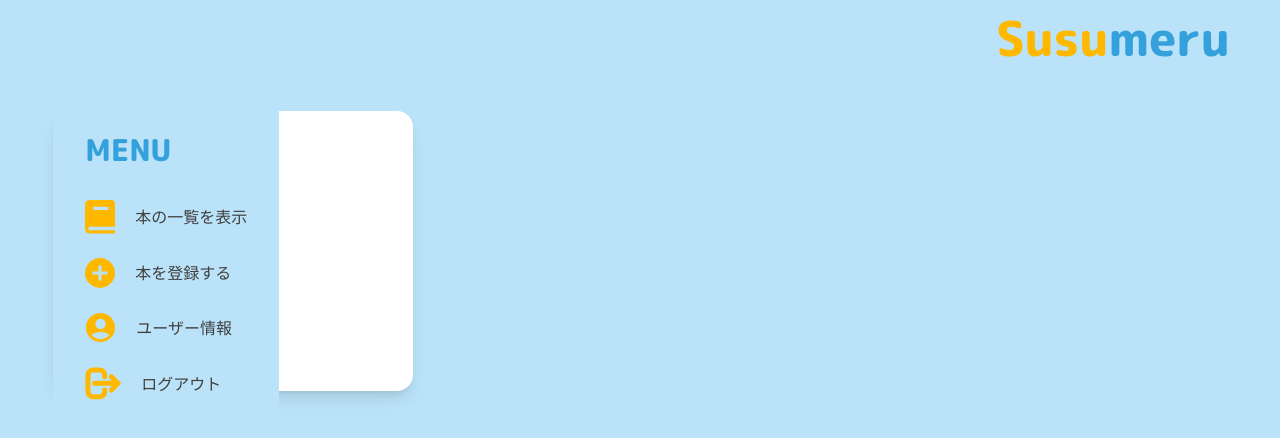
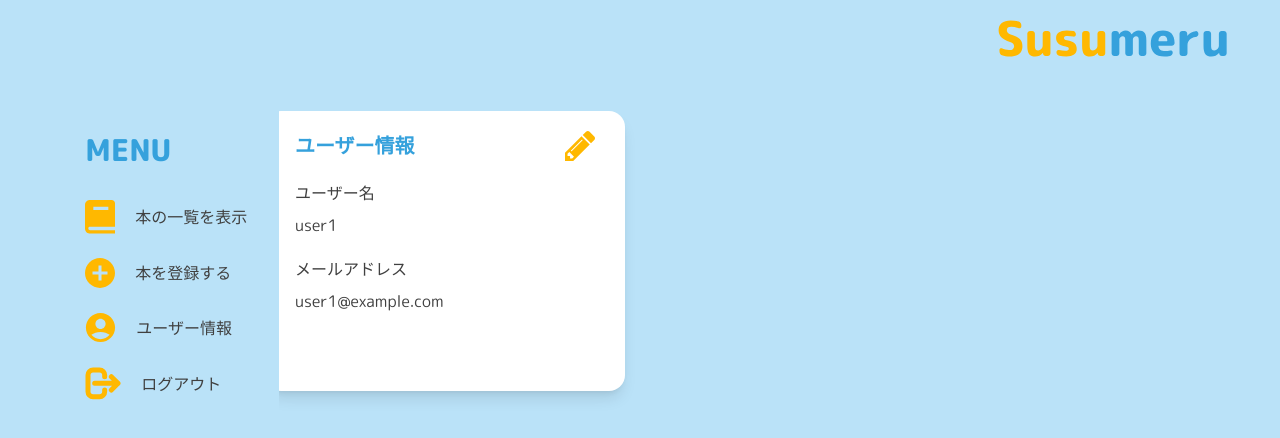
Before and after one commit to mimi-2023/susumeru, a React (Vite) app in the folder frontend/react-app/: page /user in a window 1280 px wide. Shown: the top 438 px of the page. Built offline with nearby package versions, Linux system fonts and the light colour scheme.

Commit message:
User,UpdateUserName完成 #16

```diff
--- a/frontend/react-app/src/components/Header.jsx
+++ b/frontend/react-app/src/components/Header.jsx
@@ -9,19 +9,21 @@
 
 const Header = () => {
   const [openMenu, setOpenMenu] = useState(false);
-  const handleOpenMenu = () => {
-    setOpenMenu(!openMenu);
-  };
 
   return (
     <header className="flex justify-between relative">
       <div>
-        <button type="button" onClick={handleOpenMenu} className="mb-16 transition hover:opacity-40 md:invisible">
-          <img src={hamburgerIcon} alt="hamburger menu" />
+        <button
+          type="button"
+          onClick={() => setOpenMenu(!openMenu)}
+          className="mb-16 transition hover:opacity-40 md:invisible"
+          >
+          <img src={hamburgerIcon} alt="メニュー" />
         </button>
+        {/* 背景をグレーアウトするか検討中。しないなら、以下のdivは消す */}
         <div className="">
         <nav className={openMenu
-          ? "bg-myPaleBlue p-8 absolute z-10 top-20 left-0"
+          ? "bg-myPaleBlue p-8 absolute z-10 top-20 left-0 shadow-lg md:shadow-none"
           : "hidden bg-myPaleBlue p-8 absolute z-10 top-20 left-0 md:block"}
           >
           <h2 className="mb-8 text-myMediumBlue text-3xl font-extrabold">
@@ -30,26 +32,26 @@
           <ul className="">
             <li className="mb-6">
               <Link to="" className="flex items-center gap-5 transition hover:opacity-40">
-                <img src={bookIcon} alt="books list" />
-                本の一覧を表示
+                <img src={bookIcon} alt="本の一覧を表示" />
+                <p>本の一覧を表示</p>
               </Link>
             </li>
             <li className="mb-6">
               <Link to="" className="flex items-center gap-5 transition hover:opacity-40">
-                <img src={plusIcon} alt="register book" />
-                本を登録する
+                <img src={plusIcon} alt="本を登録する" />
+                <p>本を登録する</p>
               </Link>
             </li>
             <li className="mb-6">
               <Link to="" className="flex items-center gap-5 transition hover:opacity-40">
-                <img src={userIcon} alt="register book" />
-                ユーザー情報
+                <img src={userIcon} alt="ユーザー情報" />
+                <p>ユーザー情報</p>
               </Link>
             </li>
             <li className="mb-6">
               <Link to="" className="flex items-center gap-5 transition hover:opacity-40">
-                <img src={logoutIcon} alt="register book" />
-                ログアウト
+                <img src={logoutIcon} alt="ログアウト" />
+                <p>ログアウト</p>
               </Link>
             </li>
           </ul>
--- a/frontend/react-app/src/components/UserInfo.jsx
+++ b/frontend/react-app/src/components/UserInfo.jsx
@@ -1,8 +1,48 @@
+import { useState } from 'react';
+import UpdateUserName from "../modals/UpdateUserName";
+import pencilIcon from "../assets/pencil.svg";
+
 const UserInfo = () => {
+  // 仮のレスポンスデータ
+  const user = {
+    "name": "user1",
+    "email": "user1@example.com"
+  }
+
+  const [isModalOpen, setIsModalOpen] = useState(false);
+
   return (
-    <div className="bg-white max-w-[360px] min-h-[280px] rounded-2xl shadow-lg">
-      test
-    </div>
+    <>
+      {/* モーダル画面 */}
+      <UpdateUserName
+          isModalOpen={isModalOpen}
+          onClose={() => setIsModalOpen(false)}
+          />
+      {/* メイン画面 */}
+      <div className="bg-white max-w-[360px] min-h-[280px] rounded-2xl shadow-lg">
+        <div className="mx-auto pt-5 w-5/6 flex flex-col gap-5">
+          <div className="flex justify-between text-myMediumBlue text-xl font-extrabold">
+            <h3>ユーザー情報</h3>
+            <button
+              type="button"
+              onClick={() => setIsModalOpen(true)}
+              className="transition hover:opacity-40"
+              >
+              <img src={pencilIcon} alt="編集する" />
+            </button>
+          </div>
+          <div>
+            <h4 className="mb-2">ユーザー名</h4>
+            <p className="font-normal">{user.name}</p>
+          </div>
+          <div>
+            <h4 className="mb-2">メールアドレス</h4>
+            <p className="font-normal">{user.email}</p>
+          </div>
+
+        </div>
+      </div>
+    </>
   )
 }
 
--- /dev/null
+++ b/frontend/react-app/src/modals/UpdateUserName.jsx
@@ -0,0 +1,48 @@
+import pencilIcon from "../assets/pencil.svg";
+
+// eslint-disable-next-line react/prop-types
+const UpdateUserName = ({ isModalOpen, onClose }) => {
+  return isModalOpen ? (
+    <>
+      <div className="bg-myPaleBlue absolute z-20 min-w-[340px] min-h-[260px] rounded-2xl shadow-lg top-1/2 left-1/2 transform -translate-x-1/2 -translate-y-1/2">
+        <div className="mx-auto pt-5 w-5/6 flex flex-col gap-8">
+          <div className="flex items-center gap-2 text-myDeepBlue font-extrabold">
+            <img src={pencilIcon} alt="pencil" className="size-6" />
+            <p>ユーザー名を変更する</p>
+          </div>
+          <form action="">
+            <div className="flex flex-col gap-2">
+              <label htmlFor="newname">
+                新しいユーザー名
+              </label>
+              <input id="newname" type="text" placeholder="  New Name" className="rounded-lg shadow-lg text-lg focus:outline-none"/>
+            </div>
+            <div className="flex justify-between mt-12 mx-auto w-11/12">
+              <button
+                type="button"
+                onClick={onClose}
+                className="w-[80px] h-[35px] rounded-lg bg-myMediumBlue transition hover:bg-hoverBlue focus:ring-1 focus:ring-textGray"
+              >
+                戻る
+              </button>
+              <button
+                type="submit"
+                className="w-[80px] h-[35px] rounded-lg bg-myOrange transition hover:bg-hoverOrange focus:ring-1 focus:ring-textGray"
+              >
+                決定
+              </button>
+            </div>
+          </form>
+        </div>
+      </div>
+      <div
+        className="fixed top-0 left-0 bg-black/70 w-full h-full z-10"
+        onClick={onClose}
+      ></div>
+    </>
+  ) : (
+    <></>
+  );
+};
+
+export default UpdateUserName;
--- a/frontend/react-app/src/pages/User.jsx
+++ b/frontend/react-app/src/pages/User.jsx
@@ -7,7 +7,11 @@
     <div className="bg-myPaleBlue text-textBlack font-roundedMplus font-medium min-h-screen">
       <div className="mx-auto pt-5 w-11/12">
         <Header />
-        <UserInfo />
+        {/* 本の情報表示ではgridレイアウト使うので、以下のdivはそれに合わせてあとで調整する */}
+        <div className="mx-auto max-w-[750px]">
+          <UserInfo />
+        </div>
+
       </div>
     </div>
   )
--- a/frontend/react-app/tailwind.config.js
+++ b/frontend/react-app/tailwind.config.js
@@ -19,7 +19,8 @@
       myPaleGray: "#D9D9D9",
       textBlack: "#404040",
       textGray: "#5C5C5C",
-      hoverOrange: "#EEAB00"
+      hoverOrange: "#EEAB00",
+      hoverBlue: "#318EC1"
 
       },
     },
```
Also changed, not shown: frontend/react-app/src/assets/pencil.svg (added).
